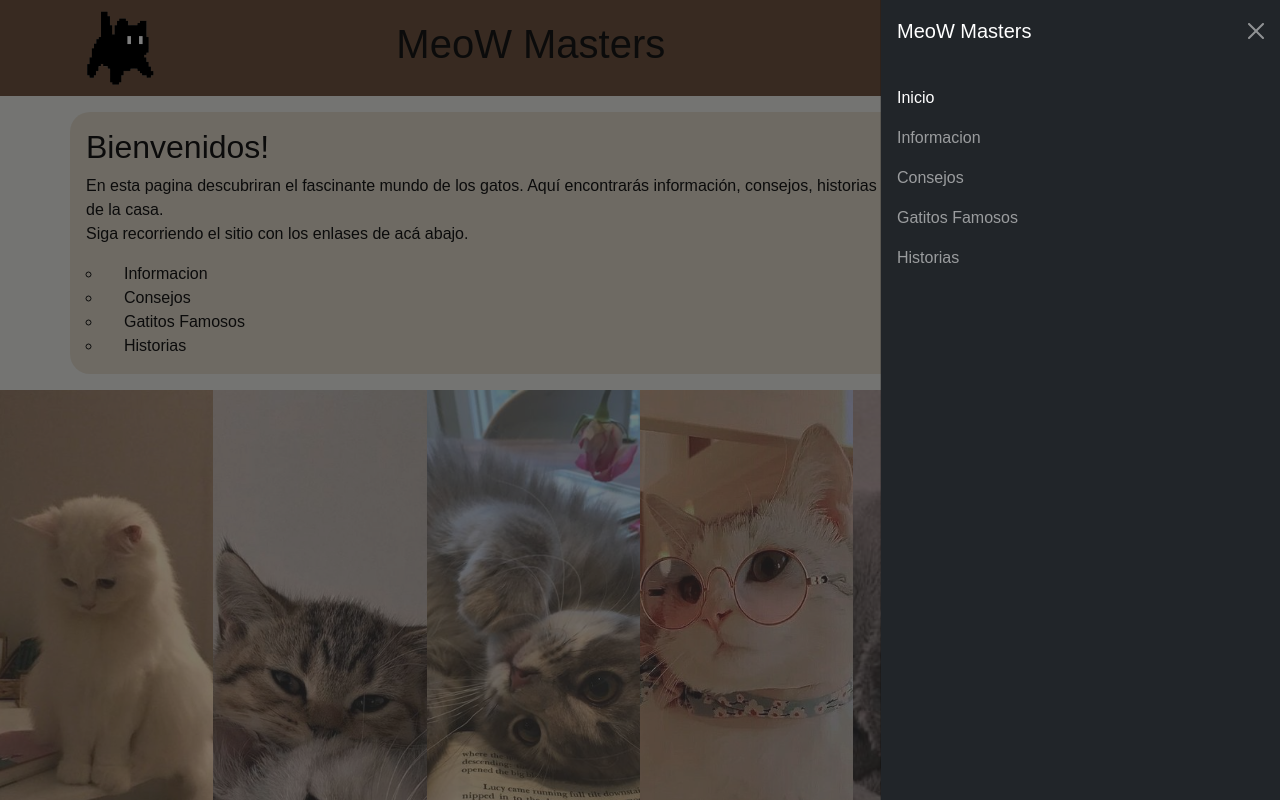
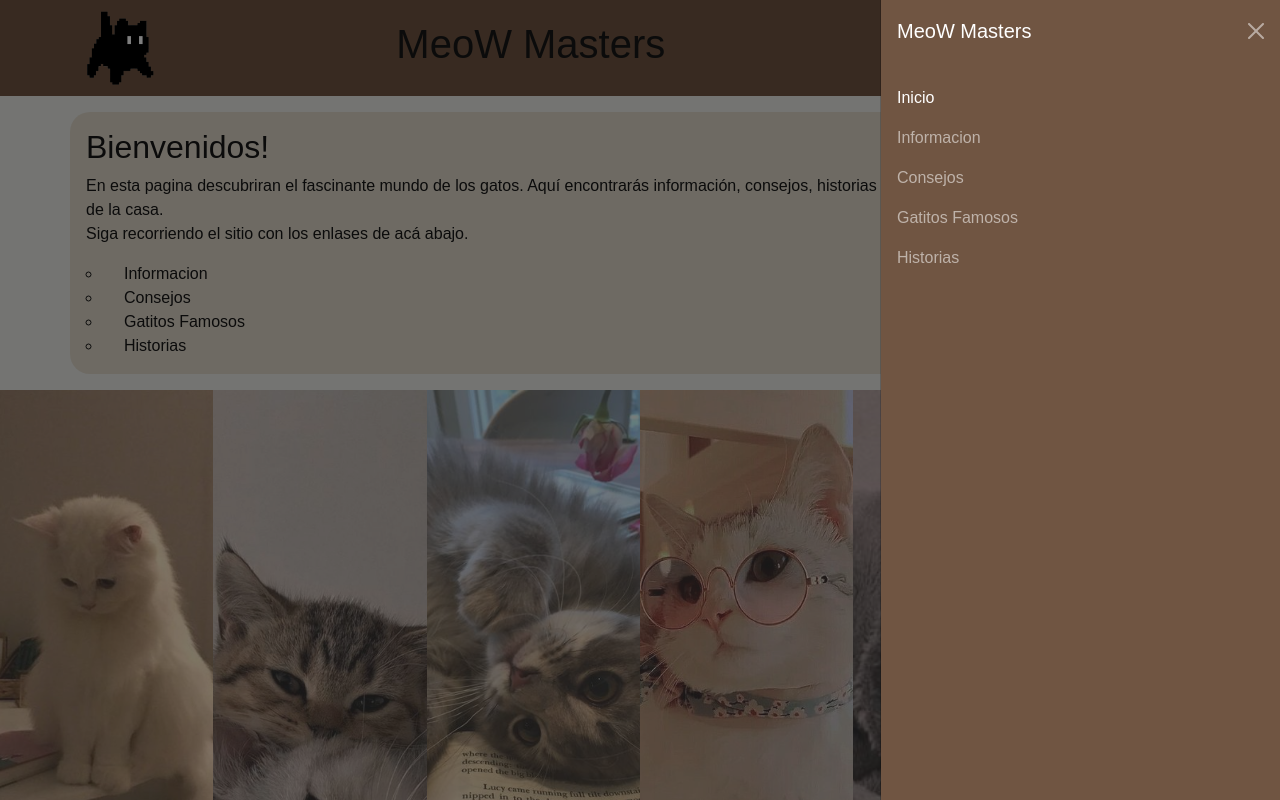
Before and after one commit to Mateoserafini/PreEntrega3-Serafini, a plain HTML site: page index.html in a window 1280 px wide. Both pictures are taken after a click on the button "Toggle navigation". Shown: the top 800 px of the page. Drawn offline with nearby package versions, Linux system fonts and the light colour scheme.

Commit message:
Terminado ya le cambien el fondo al nav Oculto :D

```diff
--- a/css/_header.scss
+++ b/css/_header.scss
@@ -15,5 +15,8 @@
           button {
             display: inline;
           }
+          .fondoNav{
+            background-color: $fondoHeader !important;
+          }
         }
     }
--- a/index.html
+++ b/index.html
@@ -26,12 +26,12 @@
       </button>
       <div class="offcanvas offcanvas-end text-bg-dark" tabindex="-1" id="offcanvasDarkNavbar"
         aria-labelledby="offcanvasDarkNavbarLabel">
-        <div class="offcanvas-header">
-          <h5 class="offcanvas-title" id="offcanvasDarkNavbarLabel">MeoW Masters</h5>
+        <div class="offcanvas-header fondoNav" >
+          <h5 class="offcanvas-title" id="offcanvasDarkNavbarLabel" >MeoW Masters</h5>
           <button type="button" class="btn-close btn-close-white" data-bs-dismiss="offcanvas"
             aria-label="Close"></button>
         </div>
-        <div class="offcanvas-body navOculto">
+        <div class="offcanvas-body fondoNav">
           <ul class="navbar-nav justify-content-end flex-grow-1 pe-3">
             <li class="nav-item">
               <a class="nav-link active" aria-current="page" href="./index.html">Inicio</a>
```
Also changed, not shown: css/style.css, 1 other file.
